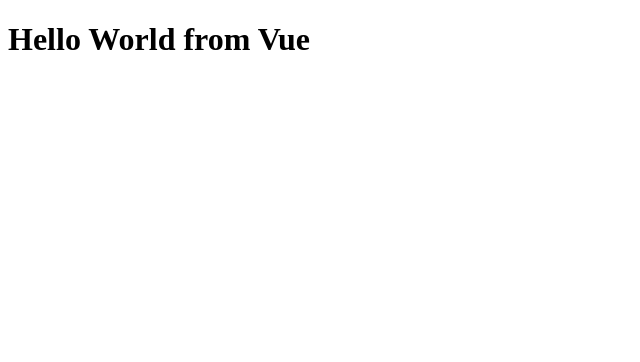
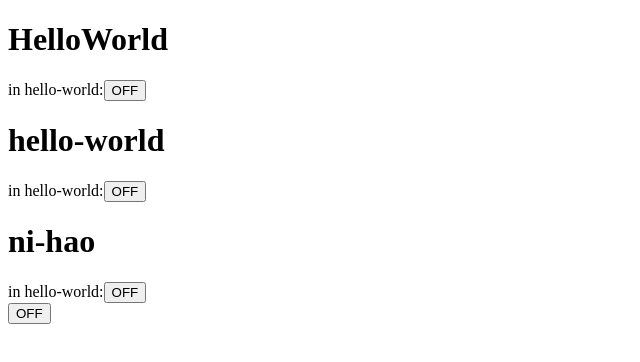
Before and after one commit to LearnShare/vra-vue, a Vue app: page / in a window 1280 px wide. Shown: the top 362 px of the page, without its empty margins (0-640 px from the left). Built offline with nearby package versions, Linux system fonts and the light colour scheme.

Commit message:
(demo): component define, register and use.

```diff
--- a/src/app.vue
+++ b/src/app.vue
@@ -1,5 +1,8 @@
 <template>
-  <hello-world msg="Hello World from Vue"/>
+  <HelloWorld msg="HelloWorld"/>
+  <hello-world msg="hello-world"/>
+  <ni-hao msg="ni-hao"></ni-hao>
+  <toggle-button></toggle-button>
 </template>
 
 <script>
@@ -9,6 +12,7 @@
   name: 'App',
   components: {
     HelloWorld,
+    'ni-hao': HelloWorld,
   },
 };
 </script>
--- a/src/components/hello-world.vue
+++ b/src/components/hello-world.vue
@@ -1,10 +1,14 @@
 <template>
   <h1>{{ msg }}</h1>
+  <div>
+    <span>in hello-world:</span>
+    <toggle-button></toggle-button>
+  </div>
 </template>
 
 <script>
 export default {
-  name: 'HelloWorld',
+  name: 'hello-world',
   props: {
     msg: String,
   },
--- /dev/null
+++ b/src/components/toggle-button.js
@@ -0,0 +1,23 @@
+import {
+  defineComponent,
+} from 'vue/dist/vue.esm-bundler';
+
+const ToggleButton = defineComponent({
+  name: 'toggle-button',
+  template: `
+    <button
+        @click="toggleChecked">{{ checked ? 'ON' : 'OFF' }}</button>
+  `,
+  data() {
+    return {
+      checked: false,
+    };
+  },
+  methods: {
+    toggleChecked() {
+      this.checked = !this.checked;
+    },
+  },
+});
+
+export default ToggleButton;
```
Also changed, not shown: src/main.js (+7 -1 lines), .eslintrc.js.
